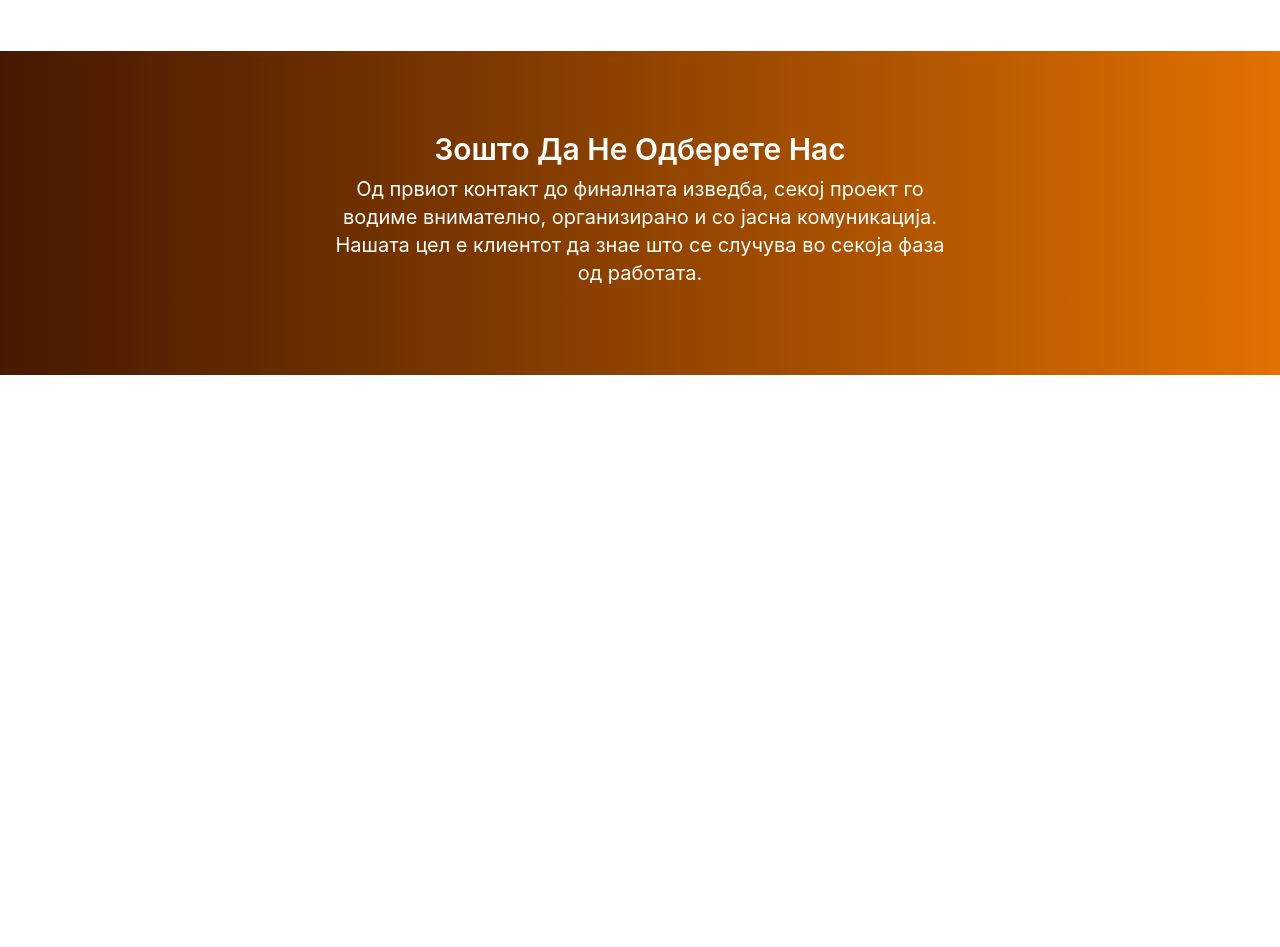
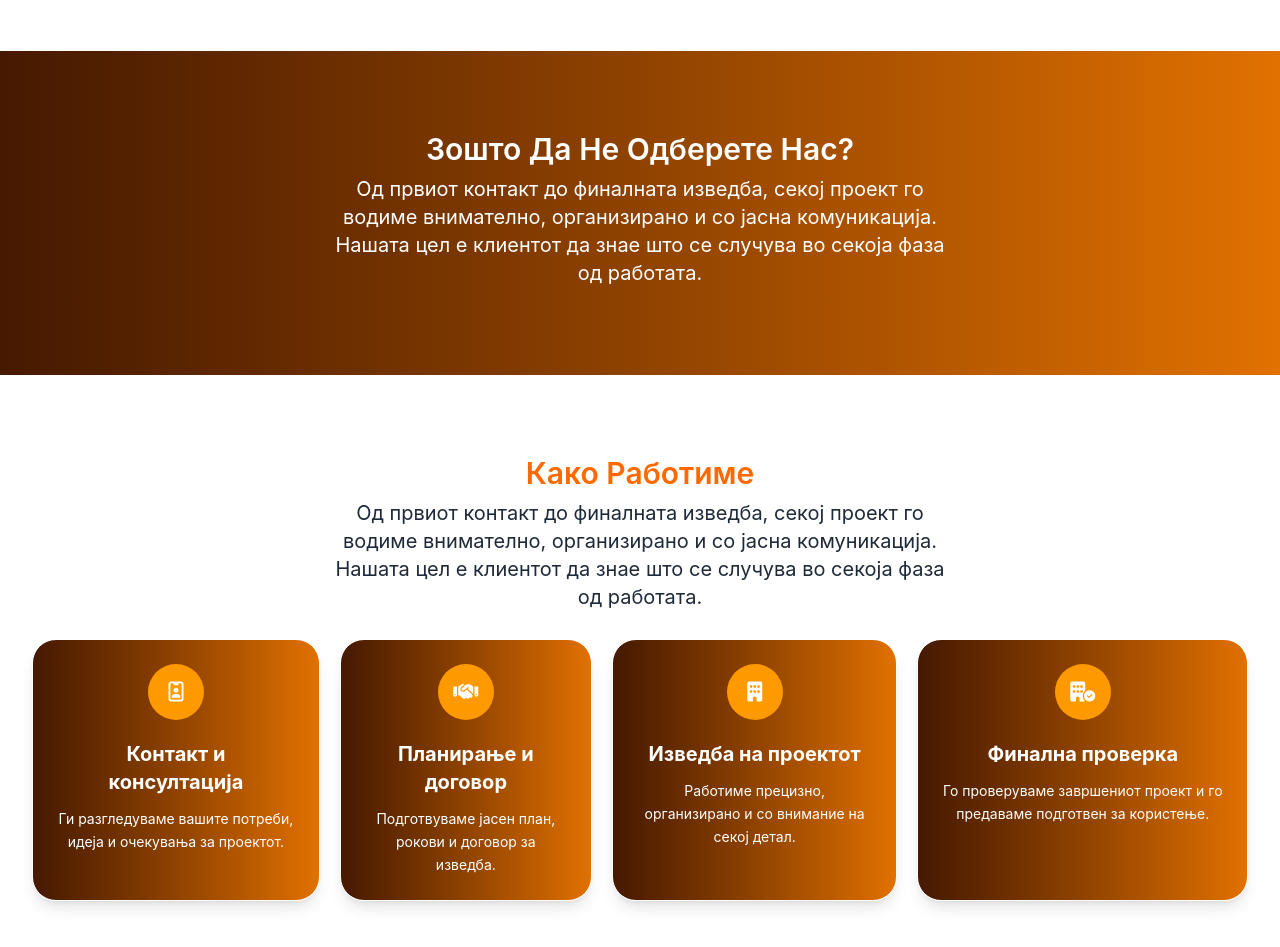
Before and after one commit to Facenam3/igigradba, a React (Vite) app in the folder igi-gradba/: page / in a window 1280 px wide. Shown: the part 1480-2427 px from the top of the page. Before the commit the page ends 1855 px from the top, so only its background shows below. Built offline with nearby package versions, Linux system fonts and the light colour scheme.

Commit message:
added the work proccess

```diff
--- a/igi-gradba/src/components/UI/SemiHeader.jsx
+++ b/igi-gradba/src/components/UI/SemiHeader.jsx
@@ -1,7 +1,17 @@
-export default function SemiHeader({description}) {
+export default function SemiHeader({description, text}) {
+    if(text) {
+        return (
+            <p
+                className="lg:text-xl text-md text-white my-2 lg:w-2/4 w-3/4 mx-auto text-center"
+            >
+                {description}
+            </p>
+        );
+    }
+
     return (
         <p
-            className="lg:text-xl text-md text-white my-2 lg:w-2/4 w-3/4 mx-auto text-center"
+            className="lg:text-xl text-md text-gray-800 my-2 lg:w-2/4 w-3/4 mx-auto text-center"
         >
             {description}
         </p>
--- /dev/null
+++ b/igi-gradba/src/components/UI/WorkProcessCard.jsx
@@ -0,0 +1,17 @@
+export default function WorkProcessCard({ icon, title, description }) {
+    return (
+        <div className="lg:rounded-3xl rounded-xl border bg-gradient-to-r from-amber-950 to-amber-600 p-6 text-center text-white shadow-lg my-5">
+            <div className="mx-auto mb-5 flex h-14 w-14 items-center justify-center rounded-full bg-amber-500 text-black">
+                {icon}
+            </div>
+
+            <h3 className="mb-3 text-lg font-bold md:text-xl">
+                {title}
+            </h3>
+
+            <p className="text-md leading-relaxed text-white md:text-sm">
+                {description}
+            </p>
+        </div>
+    );
+}4
--- a/igi-gradba/src/components/UI/buttons/Contact.jsx
+++ b/igi-gradba/src/components/UI/buttons/Contact.jsx
@@ -1,7 +1,7 @@
 export default function ContactUs({...props}) {
     return (
         <button
-            className="bg-white hover:bg-orange-400 border-2 border-orange-400 hover:border-amber-50 text-orange-500 hover:text-white cursor-pointer font-semibold text-md rounded-2xl py-2 px-3"
+            className="bg-white hover:bg-gradient-to-r from-amber-950 to-amber-600 border-2 border-orange-400 hover:border-amber-50 text-orange-500 hover:text-white cursor-pointer font-semibold text-md rounded-2xl py-2 px-3"
             {...props}
         >
             Контакт
--- /dev/null
+++ b/igi-gradba/src/helper/workprocess.jsx
@@ -0,0 +1,26 @@
+export const workProcess = [
+  {
+    id: 1,
+    title: "Контакт и консултација",
+    description: "Ги разгледуваме вашите потреби, идеја и очекувања за проектот.",
+    icon: <i className="fa-regular fa-id-badge text-xl text-white"></i>,
+  },
+  {
+    id: 2,
+    title: "Планирање и договор",
+    description: "Подготвуваме јасен план, рокови и договор за изведба.",
+    icon: <i className="fa-solid fa-handshake text-xl text-white"></i>,
+  },
+  {
+    id: 3,
+    title: "Изведба на проектот",
+    description: "Работиме прецизно, организирано и со внимание на секој детал.",
+    icon: <i className="fa-solid fa-building text-xl text-white"></i> ,
+  },
+  {
+    id: 4,
+    title: "Финална проверка",
+    description: "Го проверуваме завршениот проект и го предаваме подготвен за користење.",
+    icon: <i className="fa-solid fa-building-circle-check text-xl text-white"></i>,
+  },
+];
--- a/igi-gradba/src/pages/ChooseUs.jsx
+++ b/igi-gradba/src/pages/home-layout/ChooseUs.jsx
@@ -1,16 +1,17 @@
-import MainHeader from "../components/UI/MainHeader.jsx";
-import SemiHeader from "../components/UI/SemiHeader.jsx";
+import MainHeader from "../../components/UI/MainHeader.jsx";
+import SemiHeader from "../../components/UI/SemiHeader.jsx";
 
 export default function ChooseUs() {
     return (
         <section
-            className="lg:py-20 py-10 px-3 bg-gradient-to-r from-amber-950 to-amber-600"
+            className="lg:py-20 py-16 px-3 bg-gradient-to-r from-amber-950 to-amber-600"
         >
             <MainHeader
-                title="зошто да не одберете нас"
+                title="зошто да не одберете нас?"
                 text
             />
             <SemiHeader
+                text
                 description="Од првиот контакт до финалната изведба, секој проект го водиме внимателно, организирано и со јасна комуникација.
                             Нашата цел е клиентот да знае што се случува во секоја фаза од работата."
             />
--- a/igi-gradba/src/pages/HomeServices.jsx
+++ b/igi-gradba/src/pages/home-layout/HomeServices.jsx
@@ -1,7 +1,7 @@
-import Card from "../components/UI/Card";
-import MainHeader from "../components/UI/MainHeader";
+import Card from "../../components/UI/Card.jsx";
+import MainHeader from "../../components/UI/MainHeader";
 
-import { homeServices } from "../helper/services";
+import { homeServices } from "../../helper/services";
 
 export default function HomeServices() {
     return (
--- /dev/null
+++ b/igi-gradba/src/pages/home-layout/WorkProcess.jsx
@@ -0,0 +1,31 @@
+import MainHeader from "../../components/UI/MainHeader";
+import SemiHeader from "../../components/UI/SemiHeader";
+import WorkProcessCard from "../../components/UI/WorkProcessCard";
+
+import { workProcess } from "../../helper/workprocess.jsx";
+
+export default function WorkProcess() {
+    return (
+        <section
+            className="lg:py-20 py-10 px-3"
+        >
+            <MainHeader
+                title="како работиме"
+            />
+            <SemiHeader
+                description="Од првиот контакт до финалната изведба, секој проект го водиме внимателно, организирано и со јасна комуникација.
+                Нашата цел е клиентот да знае што се случува во секоја фаза од работата."
+            />
+            <div className="flex md:flex-row flex-col gap-5 px-5">
+                {workProcess?.map((process) => (
+                    <WorkProcessCard
+                        key={process.id}
+                        title={process.title}
+                        description={process.description}
+                        icon={process.icon}
+                    />
+                ))}
+            </div>
+        </section>
+    );
+}
--- a/igi-gradba/src/pages/layout/HomeLayout.jsx
+++ b/igi-gradba/src/pages/layout/HomeLayout.jsx
@@ -1,6 +1,7 @@
-import ChooseUs from "../ChooseUs";
-import Home from "../Home";
-import HomeServices from "../HomeServices";
+import ChooseUs from "../home-layout/ChooseUs.jsx";
+import Home from "../home-layout/Home.jsx";
+import HomeServices from "../home-layout/HomeServices.jsx";
+import WorkProcess from "../home-layout/WorkProcess.jsx";
 
 export default function HomeLayout() {
     return (
@@ -8,6 +9,7 @@ export default function HomeLayout() {
          <Home />
          <HomeServices />
          <ChooseUs />
+         <WorkProcess />
         </>
     );
 }
```
Also changed, not shown: igi-gradba/src/pages/home-layout/Home.jsx (renamed from igi-gradba/src/pages/Home.jsx).
